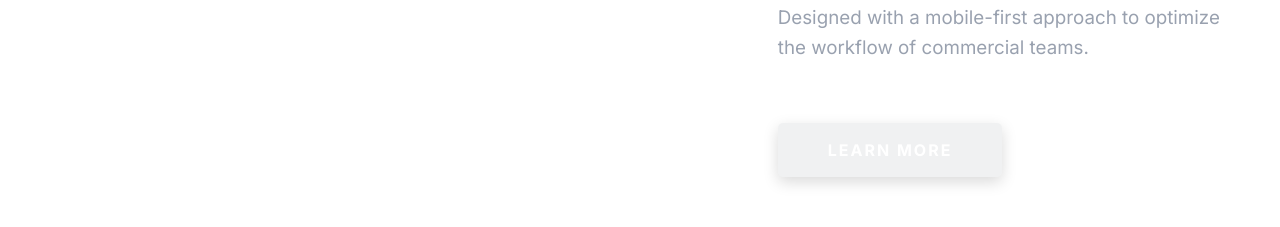
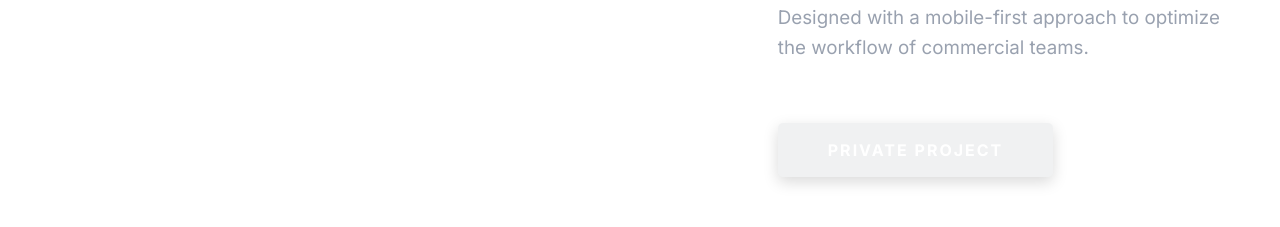
Before and after one commit to claudiomavi/newPortfolio, a React (Vite) app: page / in a window 1280 px wide. Shown: the part 1440-1667 px from the top of the page. Built offline with nearby package versions, Linux system fonts and the light colour scheme.

Commit message:
cambiato il testo del pulsante in base alla disponibilità del sito per migliorare l'esperienza utente

```diff
--- a/src/Components/Project.jsx
+++ b/src/Components/Project.jsx
@@ -33,7 +33,7 @@ export default function Project({
           rel="noopener noreferrer"
           className={`btn mb-16 px-[5rem] py-6 text-[1.6rem] text-white ${siteUrl ? "bg-n-blue" : "cursor-not-allowed bg-gray-500/10"}`}
         >
-          Learn more
+          {siteUrl ? "Learn more" : "Private project"}
         </a>
       </div>
     </div>
```
